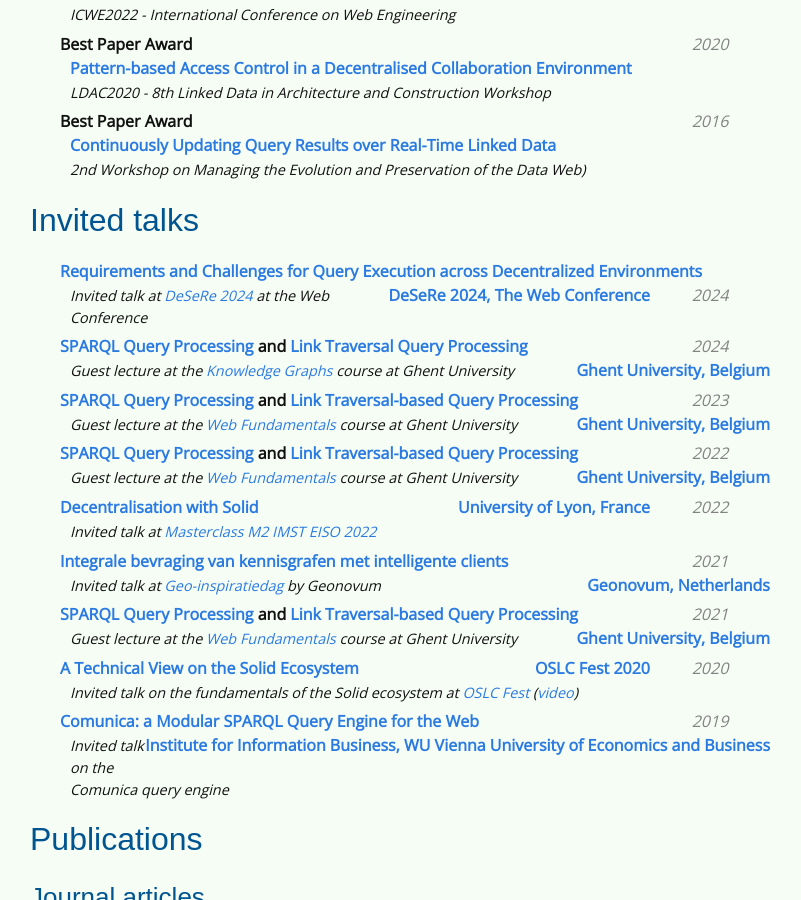
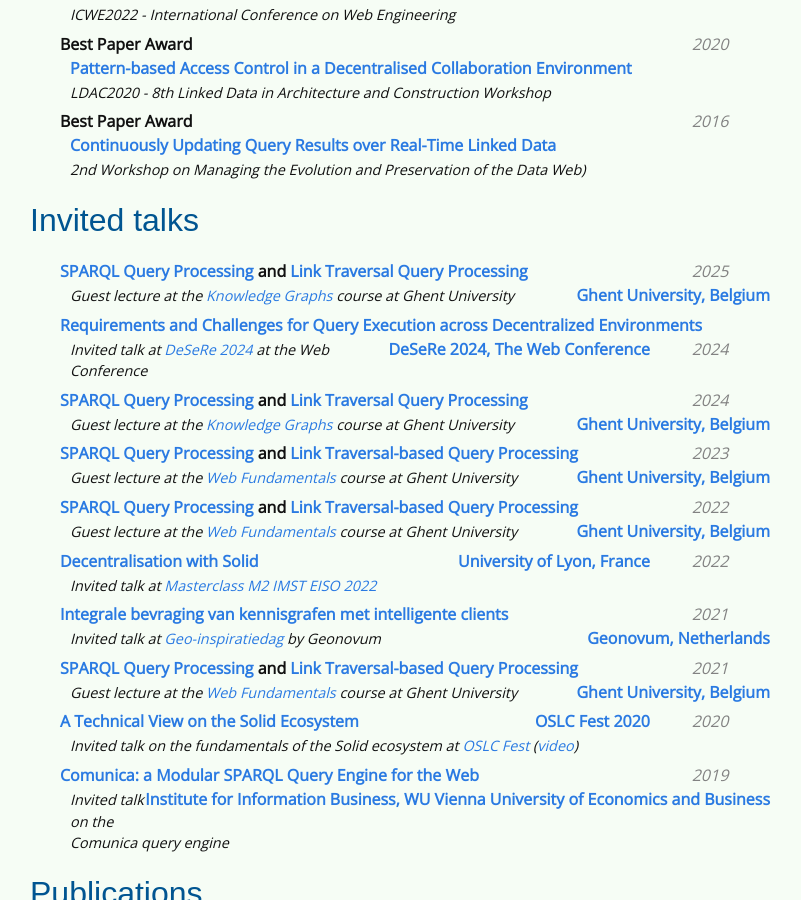
Before and after one commit to rubensworks/rubensworks.net, a Jekyll site: the page built from cv.md, in a window 1280 px wide and 900 px high, scrolled down 3006 px. Shown: the whole window, without its empty margins (240-1041 px from the left). Built offline with Jekyll 4.4.1, drawn with Linux system fonts in a browser that asks for light colours; some web fonts are replaced.

Commit message:
Add Knowledge Graphs gues lecture 2025 to cv

```diff
--- a/cv.md
+++ b/cv.md
@@ -302,6 +302,12 @@ Additionally, he has served as a reviewer and program committee member for these
 
 <ul class="cv-listing">
 {% include cv-listing.html
+    subject="[SPARQL Query Processing](https://www.rubensworks.net/raw/slides/2025/ugent-knowledgegraphs-sparqlengines/) and [Link Traversal Query Processing](https://www.rubensworks.net/raw/slides/2025/ugent-knowledgegraphs-linktraversal/)"
+    date="2025"
+    location="Ghent University, Belgium"
+    description="Guest lecture at the [Knowledge Graphs](https://studiekiezer.ugent.be/studiefiche/en/E018160/2025) course at Ghent University"
+%}
+{% include cv-listing.html
     subject="[Requirements and Challenges for Query Execution across Decentralized Environments](https://www.rubensworks.net/raw/slides/2024/webconf-desere-querydecentralized/)"
     date="2024"
     location="DeSeRe 2024, The Web Conference"
```
